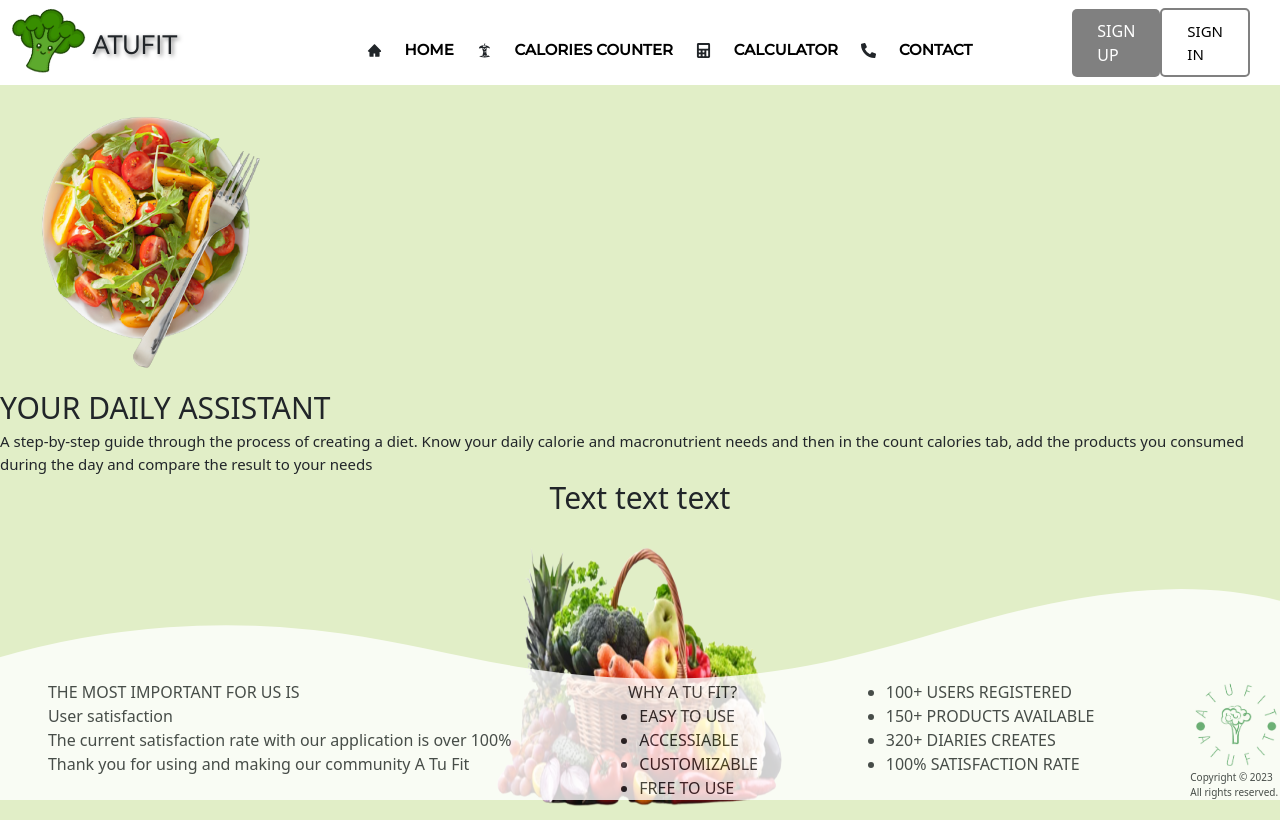
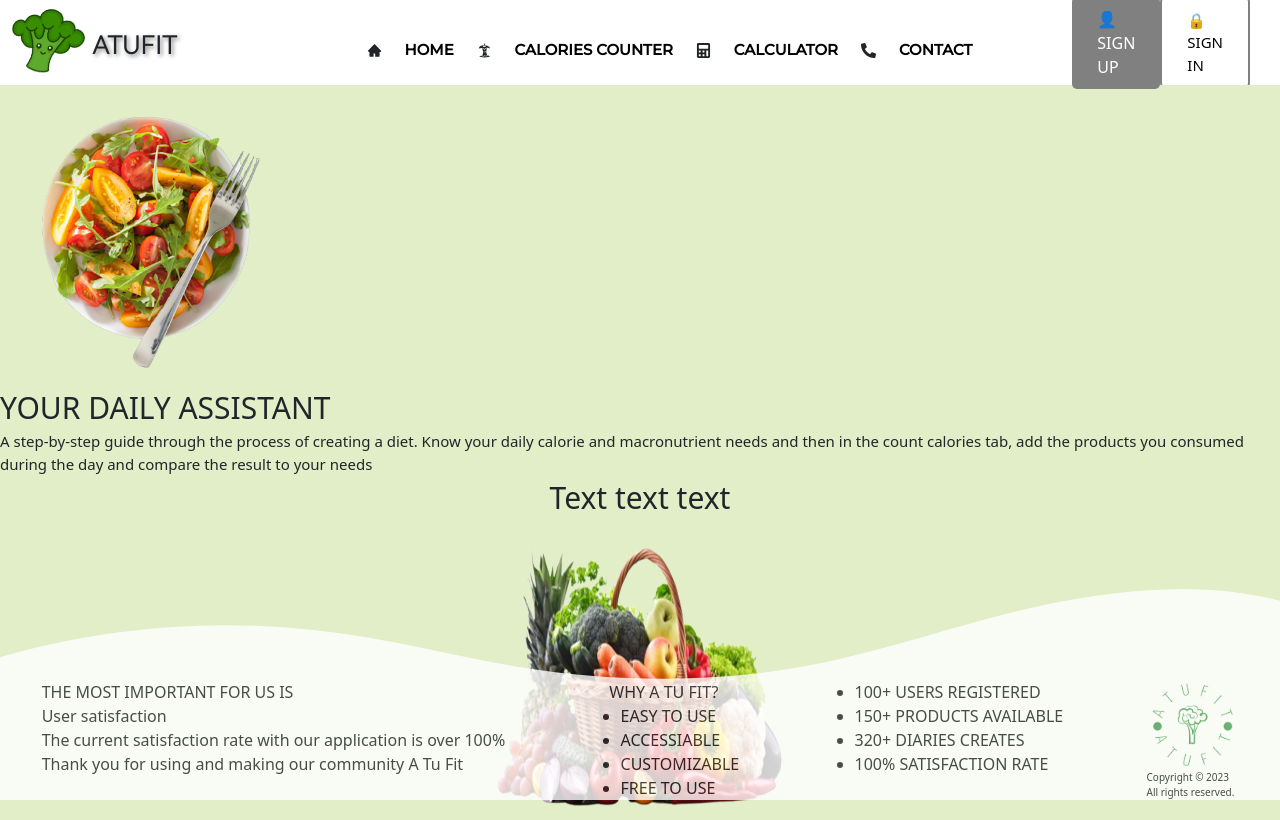
Before and after one commit to PatrycjaBochnak/ATuFit, a React (Create React App) app: page / in a window 1280 px wide. Built offline with nearby package versions, Linux system fonts and the light colour scheme.

Commit message:
navbar style

```diff
--- a/src/styles/_app.scss
+++ b/src/styles/_app.scss
@@ -113,7 +113,6 @@ body, #root{
   display: flex;
   flex-flow: column;
   font-size: 10px;
-  margin-right: -50px;
 }
 .logo {
   height: 90px;
--- a/src/styles/_navBar.scss
+++ b/src/styles/_navBar.scss
@@ -34,6 +34,9 @@
   background-color: gray;
   color: white;
 }
+.loginButton::before {
+  content: "🔒";
+}
 .registerButton {
   color: white;
   background-color: gray;
@@ -47,6 +50,9 @@
 .registerButton:hover {
   color: black;
   background-color: white;
+}
+.registerButton::before {
+  content: "👤";
 }
 .broccoli {
   margin-top: 5px;
```
